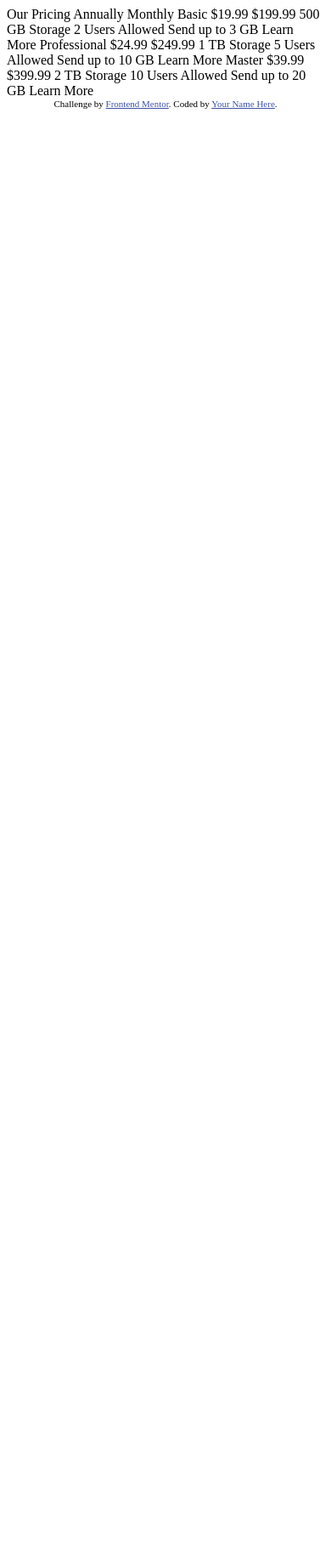
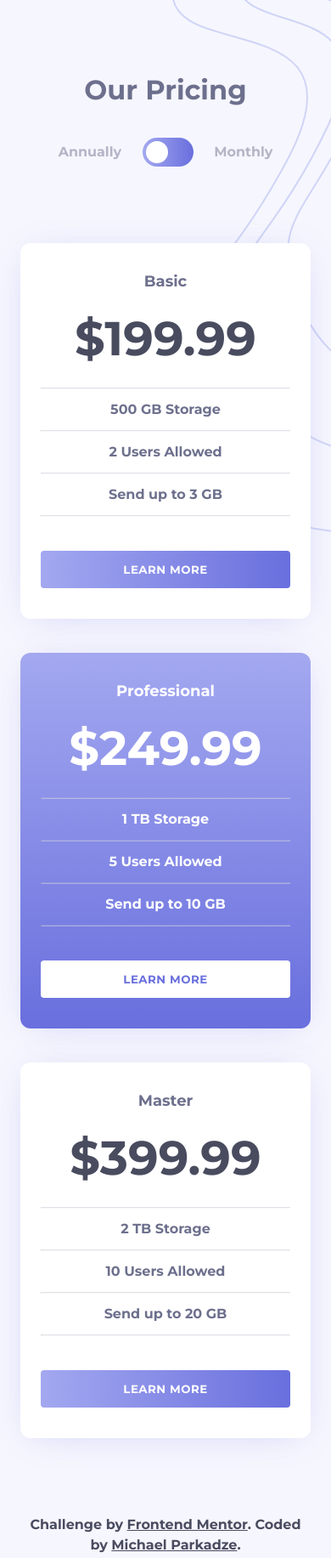
Before and after one commit to parkadze-dev/pricing-component-with-toggle, a plain HTML site: page index.html in a window 390 px wide. Shown: the whole page at 85% size. Before the commit the page ends 844 px from the top, so only its background shows below. Drawn offline with Linux system fonts and the light colour scheme.

Commit message:
completed challenge
made ui + responsive.
added js functionality.

```diff
--- /dev/null
+++ b/app.js
@@ -0,0 +1,16 @@
+function changePrices() {
+  var checkedStatus = document.getElementById("myCheck").checked;
+  var basicPrice = document.getElementById("basic-price");
+  var proPrice = document.getElementById("pro-price");
+  var masterPrice = document.getElementById("master-price");
+
+  if (checkedStatus == true) {
+    basicPrice.innerHTML = "$19.99 ";
+    proPrice.innerHTML = "$24.99 ";
+    masterPrice.innerHTML = "$39.99 ";
+  } else {
+    basicPrice.innerHTML = "$199.99";
+    proPrice.innerHTML = "$249.99";
+    masterPrice.innerHTML = "$399.99";
+  }
+}
--- /dev/null
+++ b/css/main.scss
@@ -0,0 +1,223 @@
+@import "reset";
+@import url("https://fonts.googleapis.com/css?family=Montserrat:400,700&display=swap");
+
+//* Colors *//
+$bg-color: hsl(240, 78%, 98%);
+$primary-text-color: hsl(233, 13%, 49%);
+$secondary-text-color: hsl(234, 14%, 74%);
+$price-text-color: hsl(232, 13%, 33%);
+$bg-blue: hsl(236, 72%, 79%);
+$bg-light-purple: hsl(237, 63%, 64%);
+
+$gradient-list: $bg-blue, $bg-light-purple;
+
+@mixin gradient($direction, $list) {
+  background: -webkit-linear-gradient($direction, $list);
+  background: -moz-linear-gradient($direction, $list);
+  background: -o-linear-gradient($direction, $list);
+  background: linear-gradient($direction, $list);
+}
+
+hr {
+  margin: 0;
+  border-top: 1px solid hsl(234, 14%, 74%);
+  opacity: 0.4;
+}
+
+body {
+  padding: 0 24px;
+  font-family: "Montserrat";
+  background-color: $bg-color;
+  background-image: url("/img/bg-top.svg");
+  background-repeat: no-repeat;
+  background-position: 190px -30px;
+  text-align: center;
+  color: $primary-text-color;
+}
+
+button {
+  padding: 14px 0;
+  width: 100%;
+  border: none;
+  border-radius: 4px;
+  text-transform: uppercase;
+  font-family: "Montserrat";
+  font-weight: 600;
+  letter-spacing: 0.5px;
+}
+
+.header {
+  font-weight: 700;
+  margin-bottom: 90px;
+
+  h2 {
+    margin-top: 90px;
+    font-size: 32px;
+  }
+
+  .slider-container {
+    margin-top: 40px;
+    color: $secondary-text-color;
+    line-height: 34px;
+  }
+
+  .switch {
+    margin: 0 20px;
+    position: relative;
+    display: inline-block;
+    width: 60px;
+    height: 34px;
+  }
+
+  .switch input {
+    opacity: 0;
+    width: 0;
+    height: 0;
+  }
+
+  .slider {
+    position: absolute;
+    cursor: pointer;
+    top: 0;
+    left: 0;
+    right: 0;
+    bottom: 0;
+    @include gradient(left, $gradient-list);
+    -webkit-transition: 0.4s;
+    transition: 0.4s;
+  }
+
+  .slider:before {
+    position: absolute;
+    content: "";
+    height: 26px;
+    width: 26px;
+    left: 4px;
+    bottom: 4px;
+    background-color: white;
+    -webkit-transition: 0.4s;
+    transition: 0.4s;
+  }
+
+  input:checked + .slider:before {
+    -webkit-transform: translateX(26px);
+    -ms-transform: translateX(26px);
+    transform: translateX(26px);
+  }
+
+  .slider.round {
+    border-radius: 34px;
+  }
+
+  .slider.round:before {
+    border-radius: 50%;
+  }
+}
+
+.grid-container .option-container {
+  padding: 36px 24px;
+  margin-bottom: 40px;
+  background-color: #ffffff;
+  border-radius: 12px;
+  box-shadow: 0px 4px 40px -15px rgba(105, 111, 221, 0.35);
+  font-weight: 700;
+
+  .option-type {
+    font-size: 18px;
+  }
+
+  .price {
+    padding: 30px 0;
+    font-size: 56px;
+    color: $price-text-color;
+  }
+
+  .benefit {
+    padding: 16px 0px;
+  }
+
+  .secondary-cta {
+    margin-top: 40px;
+    color: white;
+    @include gradient(left, $gradient-list);
+  }
+}
+
+.grid-container .primary-option-container {
+  padding: 36px 24px;
+  margin-bottom: 40px;
+  color: white;
+  @include gradient(top, $gradient-list);
+  border-radius: 12px;
+  box-shadow: 0px 4px 40px -15px rgba(105, 111, 221, 0.35);
+  font-weight: 700;
+
+  .option-type {
+    font-size: 18px;
+  }
+
+  .price {
+    padding: 30px 0;
+    font-size: 56px;
+    color: #ffffff;
+  }
+
+  .benefit {
+    padding: 16px 0px;
+  }
+
+  .primary-cta {
+    color: $bg-light-purple;
+    background-color: white;
+    margin-top: 40px;
+  }
+}
+
+.attribution {
+  margin: 90px 0 16px 0;
+  font-weight: 700;
+  line-height: 24px;
+  color: $price-text-color;
+
+  a {
+    text-decoration: underline;
+    color: $price-text-color;
+  }
+}
+
+@media only screen and (min-width: 600px) {
+  body {
+    padding: 0 128px;
+    background-position: 480px -30px;
+  }
+}
+
+@media only screen and (min-width: 1000px) {
+  body {
+    padding: 0 24px;
+    background-position: 800px -30px;
+  }
+
+  .grid-container {
+    display: flex;
+    justify-content: center;
+    align-items: center;
+  }
+
+  .grid-container .option-container {
+    height: 364px;
+    padding: 36px 48px;
+  }
+
+  .grid-container .primary-option-container {
+    padding: 60px 48px;
+  }
+}
+
+@media only screen and (min-width: 1400px) {
+  body {
+    padding: 0 24px;
+    background-image: url("/img/bg-top.svg");
+    background-position: 1100px 0px;
+  }
+}
--- /dev/null
+++ b/css/reset.scss
@@ -0,0 +1,144 @@
+/* http://meyerweb.com/eric/tools/css/reset/
+   v2.0 | 20110126
+   License: none (public domain)
+*/
+
+html,
+body,
+div,
+span,
+applet,
+object,
+iframe,
+h1,
+h2,
+h3,
+h4,
+h5,
+h6,
+p,
+blockquote,
+pre,
+a,
+abbr,
+acronym,
+address,
+big,
+cite,
+code,
+del,
+dfn,
+em,
+img,
+ins,
+kbd,
+q,
+s,
+samp,
+small,
+strike,
+strong,
+sub,
+sup,
+tt,
+var,
+b,
+u,
+i,
+center,
+dl,
+dt,
+dd,
+ol,
+ul,
+li,
+fieldset,
+form,
+label,
+legend,
+table,
+caption,
+tbody,
+tfoot,
+thead,
+tr,
+th,
+td,
+article,
+aside,
+canvas,
+details,
+embed,
+figure,
+figcaption,
+footer,
+header,
+hgroup,
+menu,
+nav,
+output,
+ruby,
+section,
+summary,
+time,
+mark,
+audio,
+video {
+  margin: 0;
+  padding: 0;
+  border: 0;
+  font-size: 100%;
+  font: inherit;
+  vertical-align: baseline;
+}
+
+/* HTML5 display-role reset for older browsers */
+
+article,
+aside,
+details,
+figcaption,
+figure,
+footer,
+header,
+hgroup,
+menu,
+nav,
+section {
+  display: block;
+}
+
+body {
+  line-height: 1;
+}
+
+ol,
+ul {
+  list-style: none;
+}
+
+blockquote,
+q {
+  quotes: none;
+}
+
+blockquote {
+  &:before,
+  &:after {
+    content: "";
+    content: none;
+  }
+}
+
+q {
+  &:before,
+  &:after {
+    content: "";
+    content: none;
+  }
+}
+
+table {
+  border-collapse: collapse;
+  border-spacing: 0;
+}
--- a/index.html
+++ b/index.html
@@ -1,52 +1,75 @@
 <!DOCTYPE html>
 <html lang="en">
   <head>
-  <meta charset="UTF-8">
-  <meta name="viewport" content="width=device-width, initial-scale=1.0"> <!-- displays site properly based on user's device -->
-
-  <link rel="icon" type="image/png" sizes="32x32" href="./images/favicon-32x32.png">
-
+    <meta charset="UTF-8" />
+    <meta name="viewport" content="width=device-width, initial-scale=1.0" />
+    <!-- displays site properly based on user's device -->
+    <link rel="stylesheet" href="/css/main.css" />
+    <link
+      rel="icon"
+      type="image/png"
+      sizes="32x32"
+      href="./img/favicon-32x32.png"
+    />
     <title>Frontend Mentor | [Challenge Name Here]</title>
-
-  <!-- Feel free to remove these styles or customise in your own stylesheet 👍 -->
-  <style>
-    .attribution { font-size: 11px; text-align: center; }
-    .attribution a { color: hsl(228, 45%, 44%); }
-  </style>
   </head>
   <body>
-
-  Our Pricing
+    <div class="header">
+      <h2>Our Pricing</h2>
+      <div class="slider-container">
         Annually
+        <label class="switch">
+          <input type="checkbox" id="myCheck" onclick="changePrices()" />
+          <span class="slider round"></span>
+        </label>
         Monthly
-
-  Basic
-  &dollar;19.99
-  &dollar;199.99
-  500 GB Storage
-  2 Users Allowed
-  Send up to 3 GB
-  Learn More
-
-  Professional
-  &dollar;24.99
-  &dollar;249.99
-  1 TB Storage
-  5 Users Allowed
-  Send up to 10 GB
-  Learn More
-
-  Master
-  &dollar;39.99
-  &dollar;399.99
-  2 TB Storage
-  10 Users Allowed
-  Send up to 20 GB
-  Learn More
+      </div>
+    </div>
+    <div class="grid-container">
+      <div class="option-container">
+        <div class="option-type">Basic</div>
+        <div class="price" id="basic-price">$199.99</div>
+        <hr />
+        <div class="benefit">500 GB Storage</div>
+        <hr />
+        <div class="benefit">2 Users Allowed</div>
+        <hr />
+        <div class="benefit">Send up to 3 GB</div>
+        <hr />
+        <button class="secondary-cta">Learn more</button>
+      </div>
+      <div class="primary-option-container">
+        <div class="option-type">Professional</div>
+        <div class="price" id="pro-price">$249.99</div>
+        <hr />
+        <div class="benefit">1 TB Storage</div>
+        <hr />
+        <div class="benefit">5 Users Allowed</div>
+        <hr />
+        <div class="benefit">Send up to 10 GB</div>
+        <hr />
+        <button class="primary-cta">Learn more</button>
+      </div>
+      <div class="option-container">
+        <div class="option-type">Master</div>
+        <div class="price" id="master-price">$399.99</div>
+        <hr />
+        <div class="benefit">2 TB Storage</div>
+        <hr />
+        <div class="benefit">10 Users Allowed</div>
+        <hr />
+        <div class="benefit">Send up to 20 GB</div>
+        <hr />
+        <button class="secondary-cta">Learn more</button>
+      </div>
+    </div>
 
     <div class="attribution">
-    Challenge by <a href="https://www.frontendmentor.io?ref=challenge" target="_blank">Frontend Mentor</a>.
-    Coded by <a href="#">Your Name Here</a>.
+      Challenge by
+      <a href="https://www.frontendmentor.io?ref=challenge" target="_blank"
+        >Frontend Mentor</a
+      >. Coded by <a href="#">Michael Parkadze</a>.
     </div>
+    <script src="/app.js"></script>
   </body>
 </html>
```
Also changed, not shown: css/main.css (added), css/reset.css (added), 2 other files. Lines whose indentation alone changed are shown as unchanged.
